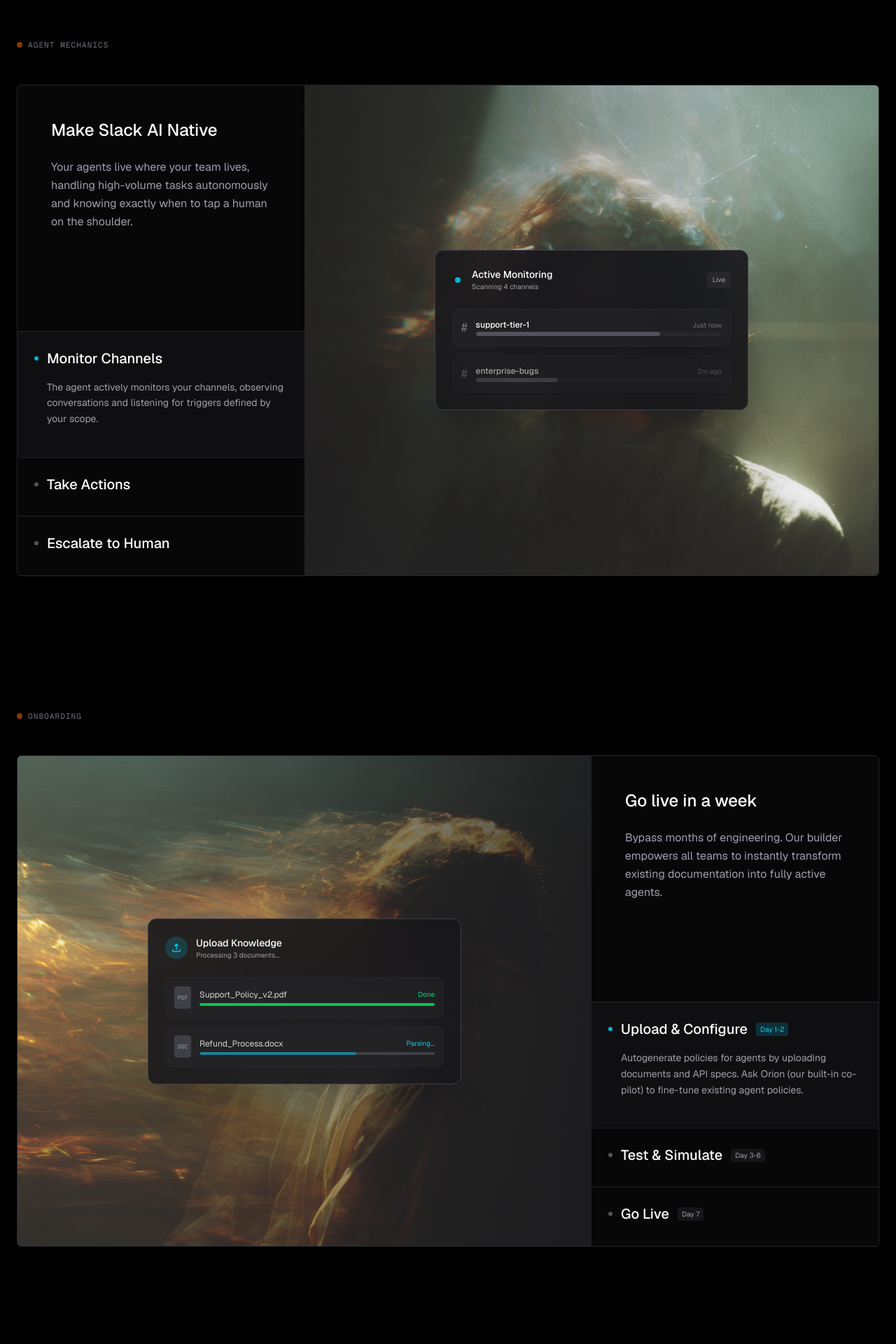
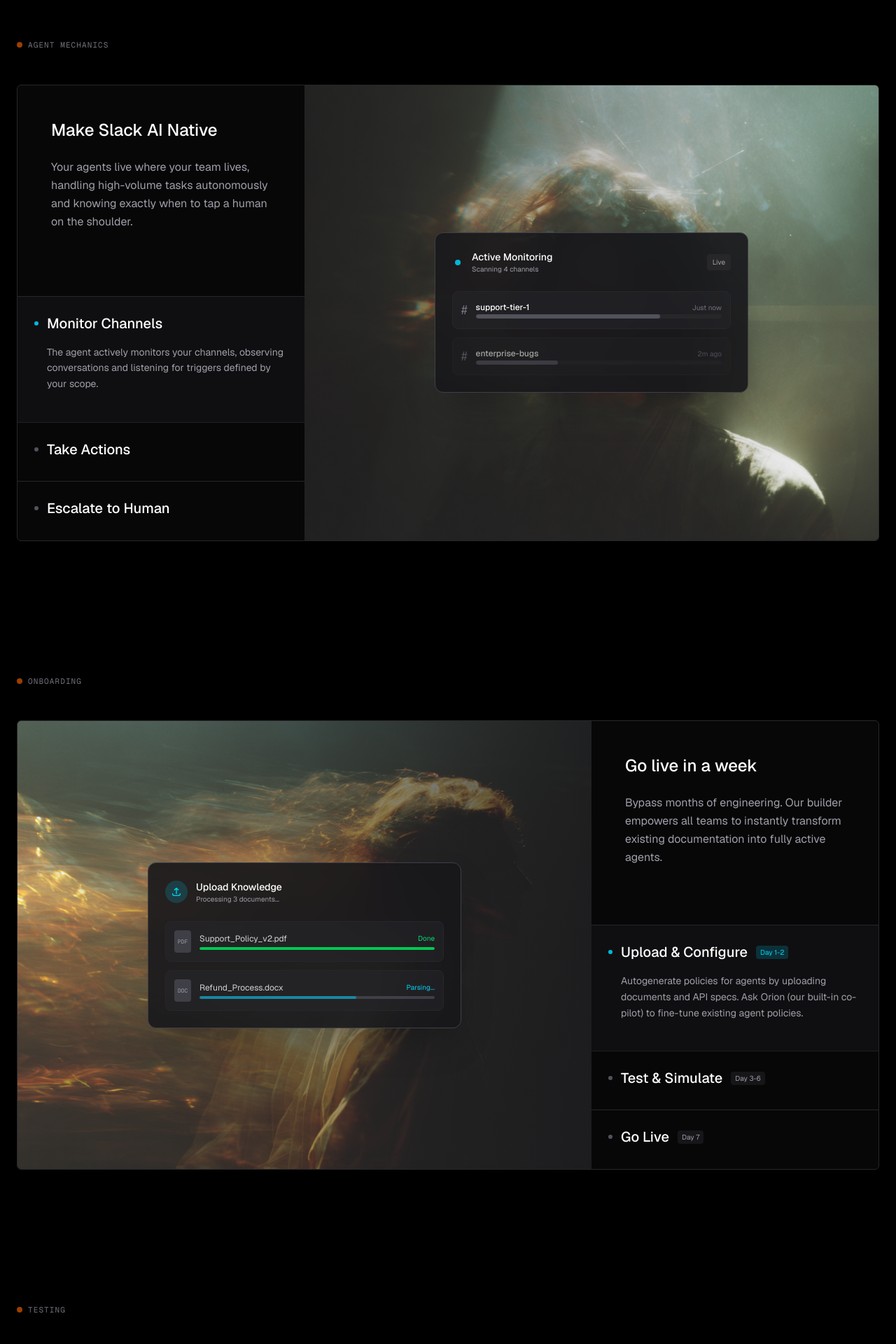
Before and after one commit to trillhause/workers-landing, a Next.js app: page / in a window 1280 px wide. Shown: the part 840-2760 px from the top of the page at 70% size. Built offline with nearby package versions, Linux system fonts and the light colour scheme.

Commit message:
update image in mobile view: (#1)

```diff
--- a/app/components/AgentMechanics.tsx
+++ b/app/components/AgentMechanics.tsx
@@ -18,7 +18,7 @@ export function AgentMechanics() {
             // onMouseLeave={() => setActiveAccordion(null)}
           >
             <div className="grid grid-cols-1 lg:grid-cols-12 gap-0">
-              <div className="lg:col-span-4 flex flex-col justify-between h-full min-h-[700px]">
+              <div className="lg:col-span-4 flex flex-col justify-between h-full lg:min-h-[650px]">
                 <div className="p-12">
                   <div className="flex items-center gap-2 mb-6">
                     <h3 className="text-2xl font-medium">Make Slack AI Native</h3>
@@ -69,7 +69,9 @@ export function AgentMechanics() {
                 </div>
               </div>
 
-                <div className="lg:col-span-8 relative min-h-[800px] lg:min-h-[600px]">
+                <div
+                  className="lg:col-span-8 relative order-2 lg:order-1 [aspect-ratio:4/3] lg:[aspect-ratio:auto] lg:h-full lg:min-h-[600px]"
+                >
                 <Image
                   src="/images/mechanics.png"
                   alt="Smart Insights"
--- a/app/components/ContineousImprovement.tsx
+++ b/app/components/ContineousImprovement.tsx
@@ -17,7 +17,9 @@ export function ContineousImprovement() {
             className="bg-zinc-900/30 border border-zinc-800 rounded-md overflow-hidden"
           >
             <div className="grid grid-cols-1 lg:grid-cols-12 gap-0">
-              <div className="lg:col-span-8 relative min-h-[800px] lg:min-h-[600px] order-2 lg:order-1">
+              <div
+                className="lg:col-span-8 relative order-2 lg:order-1 [aspect-ratio:4/3] lg:[aspect-ratio:auto] lg:h-full lg:min-h-[700px]"
+              >
                 <Image
                   src="/images/optimization.png"
                   alt="Continuous Improvement"
@@ -128,7 +130,7 @@ export function ContineousImprovement() {
                 </div>
               </div>
 
-              <div className="lg:col-span-4 flex flex-col justify-between h-full min-h-[700px] order-1 lg:order-2">
+              <div className="lg:col-span-4 flex flex-col justify-between h-full order-1 lg:order-2 lg:min-h-[700px]">
                 <div className="p-12">
                   <div className="flex items-center gap-2 mb-6">
                     <h3 className="text-2xl font-medium">Improve as you go</h3>
--- a/app/components/Onboarding.tsx
+++ b/app/components/Onboarding.tsx
@@ -17,7 +17,9 @@ export function Onboarding() {
             className="bg-zinc-900/30 border border-zinc-800 rounded-md overflow-hidden"
           >
             <div className="grid grid-cols-1 lg:grid-cols-12 gap-0">
-              <div className="lg:col-span-8 relative min-h-[700px] order-2 lg:order-1">
+              <div
+                className="lg:col-span-8 relative order-2 lg:order-1 [aspect-ratio:4/3] lg:[aspect-ratio:auto] lg:h-full lg:min-h-[640px]"
+              >
                 <Image
                   src="/images/onboarding.png"
                   alt="Agent Canvas"
@@ -152,7 +154,7 @@ export function Onboarding() {
                 </div>
               </div>
 
-              <div className="lg:col-span-4 flex flex-col justify-between h-full min-h-[700px] order-1 lg:order-2">
+              <div className="lg:col-span-4 flex flex-col justify-between h-full order-1 lg:order-2 lg:min-h-[640px]">
                 <div className="p-12">
                   <div className="flex items-center gap-2 mb-6">
                     <h3 className="text-2xl font-medium">Go live in a week</h3>
```
